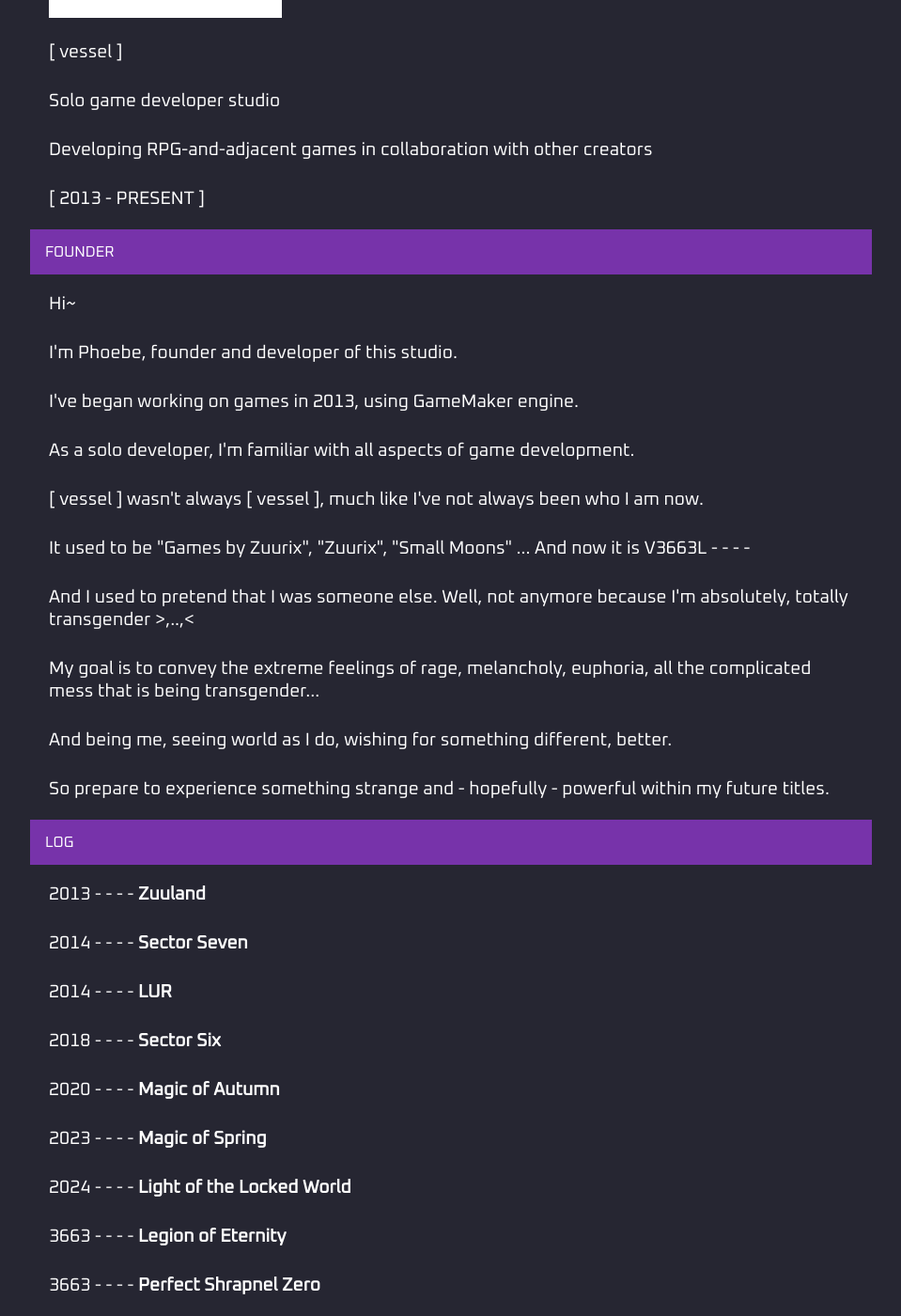
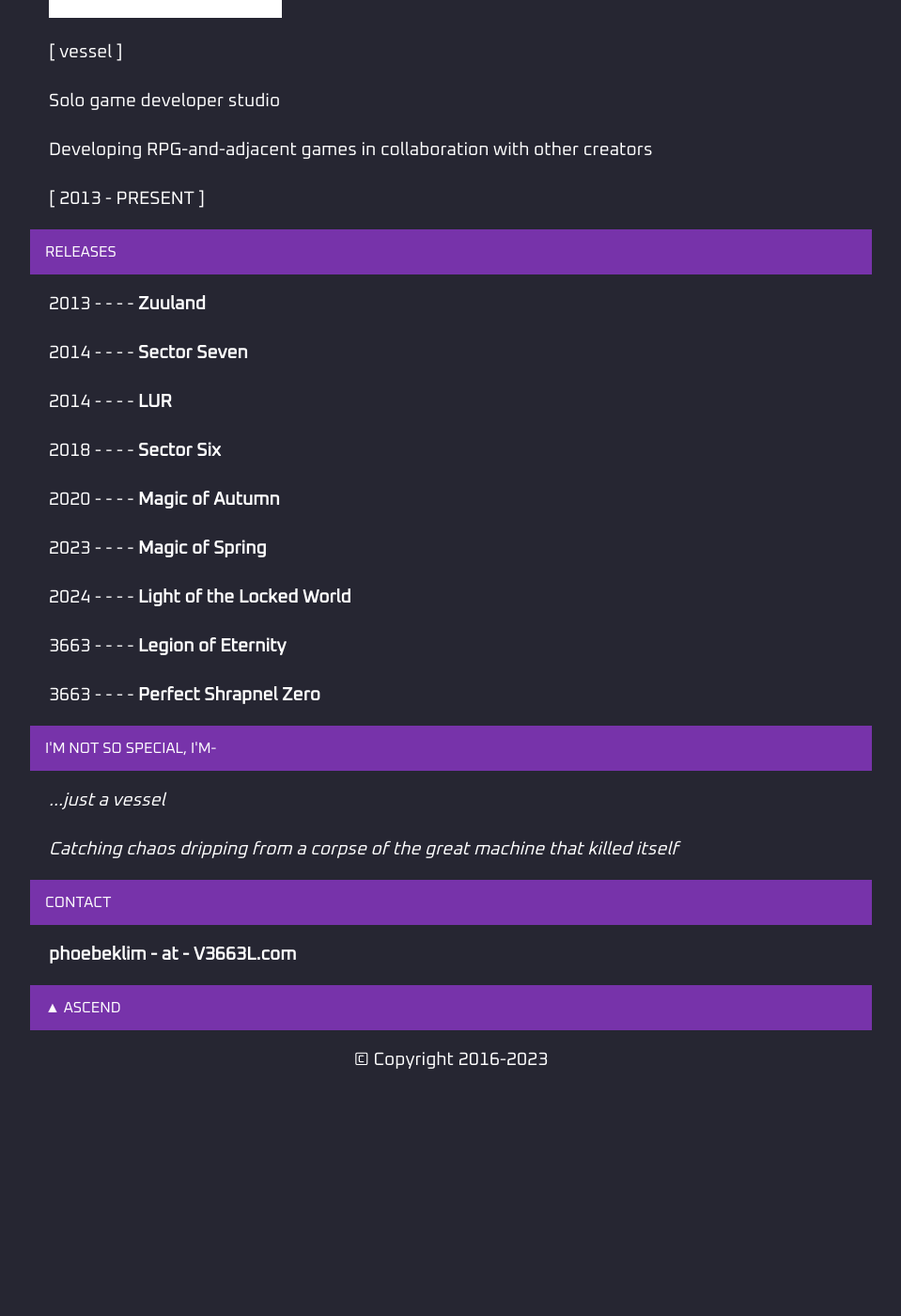
Before and after one commit to V3663L/v3663l.github.io, a Jekyll site: the page built from about/index.html, in a window 1280 px wide and 1400 px high, scrolled down 862 px. Shown: the whole window at 94% size, without its empty margins (160-1119 px from the left). Built offline with Jekyll 4.4.1, drawn with Linux system fonts in a browser that asks for light colours; after the commit the page ends 2070 px from its top, so only the background shows below that.

Commit message:
Update index.html

```diff
--- a/about/index.html
+++ b/about/index.html
@@ -17,31 +17,7 @@ title: V3663L - - - - ABOUT
 <p>[ 2013 - PRESENT ]</p>
 
 <comments>
-<a>FOUNDER</a>
-</comments>
-
-<p>Hi~</p>
-
-<p>I'm Phoebe, founder and developer of this studio.</p>
-
-<p>I've began working on games in 2013, using GameMaker engine.</p>
-
-<p>As a solo developer, I'm familiar with all aspects of game development.</p>
-
-<p>[ vessel ] wasn't always [ vessel ], much like I've not always been who I am now.</p>
-
-<p>It used to be "Games by Zuurix", "Zuurix", "Small Moons" ... And now it is V3663L - - - -</p>
-
-<p>And I used to pretend that I was someone else. Well, not anymore because I'm absolutely, totally transgender >,..,<</p>
-
-<p>My goal is to convey the extreme feelings of rage, melancholy, euphoria, all the complicated mess that is being transgender...</p>
-
-<p>And being me, seeing world as I do, wishing for something different, better.</p>
-
-<p>So prepare to experience something strange and - hopefully - powerful within my future titles.</p>
-
-<comments>
-<a>LOG</a>
+<a>RELEASES</a>
 </comments>
 
 <p>2013 - - - - <b>Zuuland</b></p>
```
